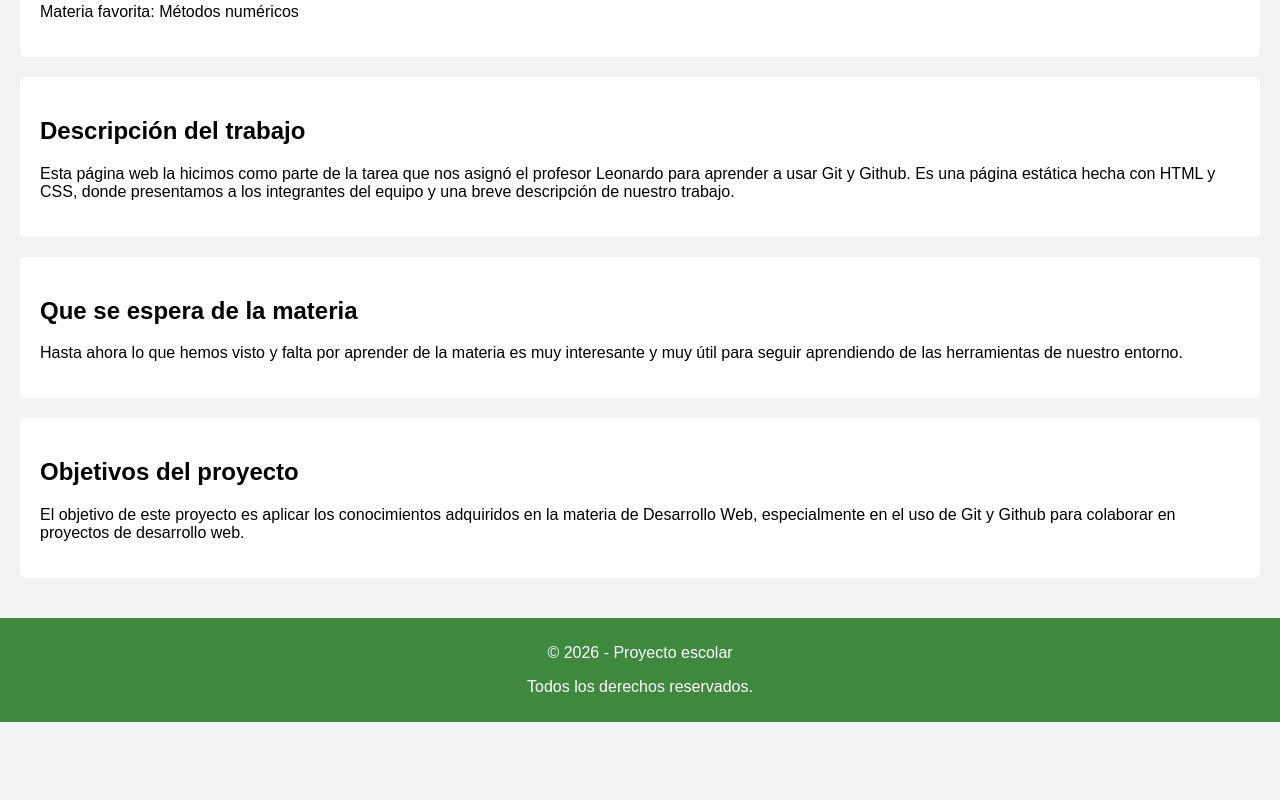
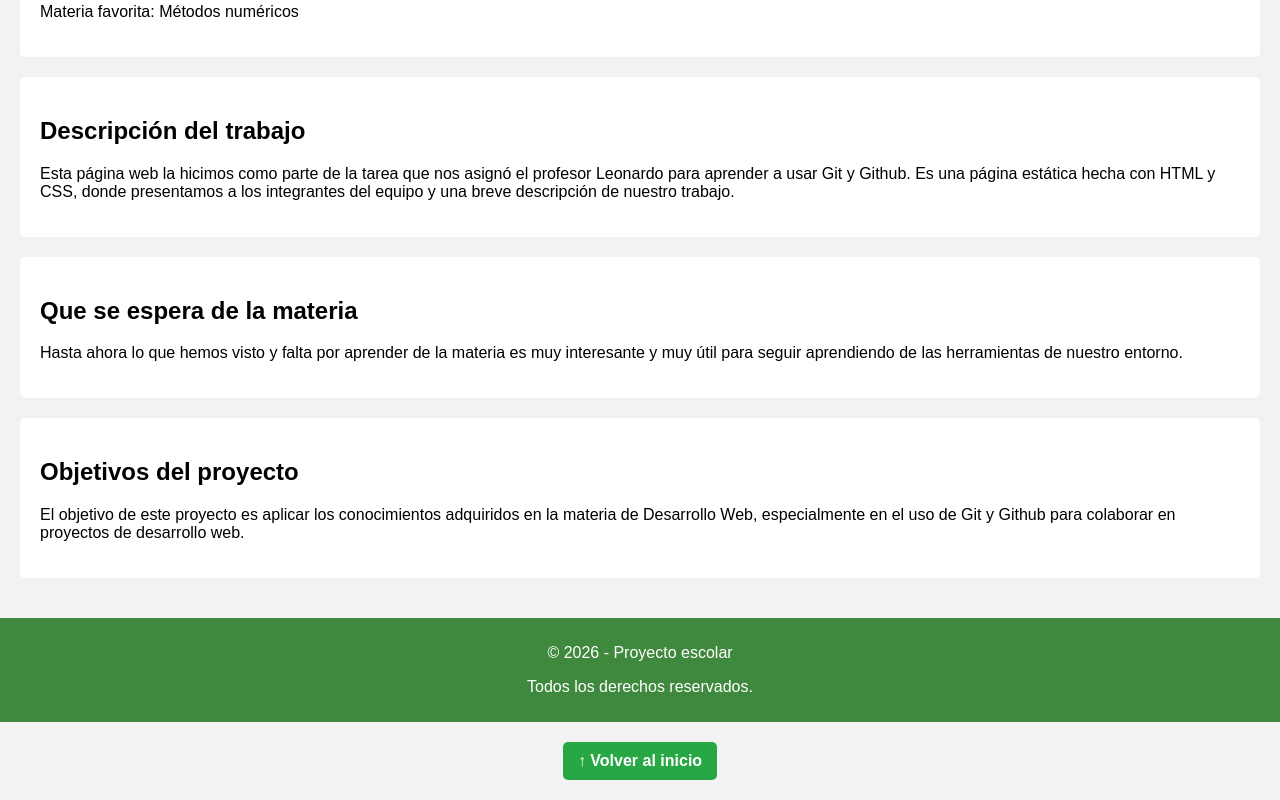
Before and after one commit to jesusivangd11/new_front-end, a plain HTML site: page pull_request/index.html in a window 1280 px wide. Shown: the part 551-1351 px from the top of the page. Before the commit the page ends 1273 px from the top, so only its background shows below. Drawn offline with Linux system fonts and the light colour scheme.

Commit message:
Se creo un boton el cual te lleva al inicio

```diff
--- a/pull_request/index.html
+++ b/pull_request/index.html
@@ -7,7 +7,8 @@
 </head>
 <body>
 
-    <header>
+    <!-- Header con ID para volver arriba -->
+    <header id="inicio">
         <h1>Tarea Git y Github</h1>
         <p>Página web estática con HTML y CSS</p>
     </header>
@@ -74,5 +75,8 @@
         </div>
     </footer>
 
+    <!-- Botón volver al inicio -->
+    <a href="#inicio" class="btn-inicio">↑ Volver al inicio</a>
+
 </body>
 </html>
--- a/pull_request/styles.css
+++ b/pull_request/styles.css
@@ -49,3 +49,19 @@ footer {
 .barra-navegacion a:hover {
     color: #0077cc;
 }
+
+.btn-inicio {
+    display: block;
+    width: fit-content;
+    margin: 20px auto;
+    padding: 10px 15px;
+    background-color: #28a745;
+    color: white;
+    text-decoration: none;
+    border-radius: 5px;
+    font-weight: bold;
+}
+
+.btn-inicio:hover {
+    background-color: #005fa3;
+}
```
